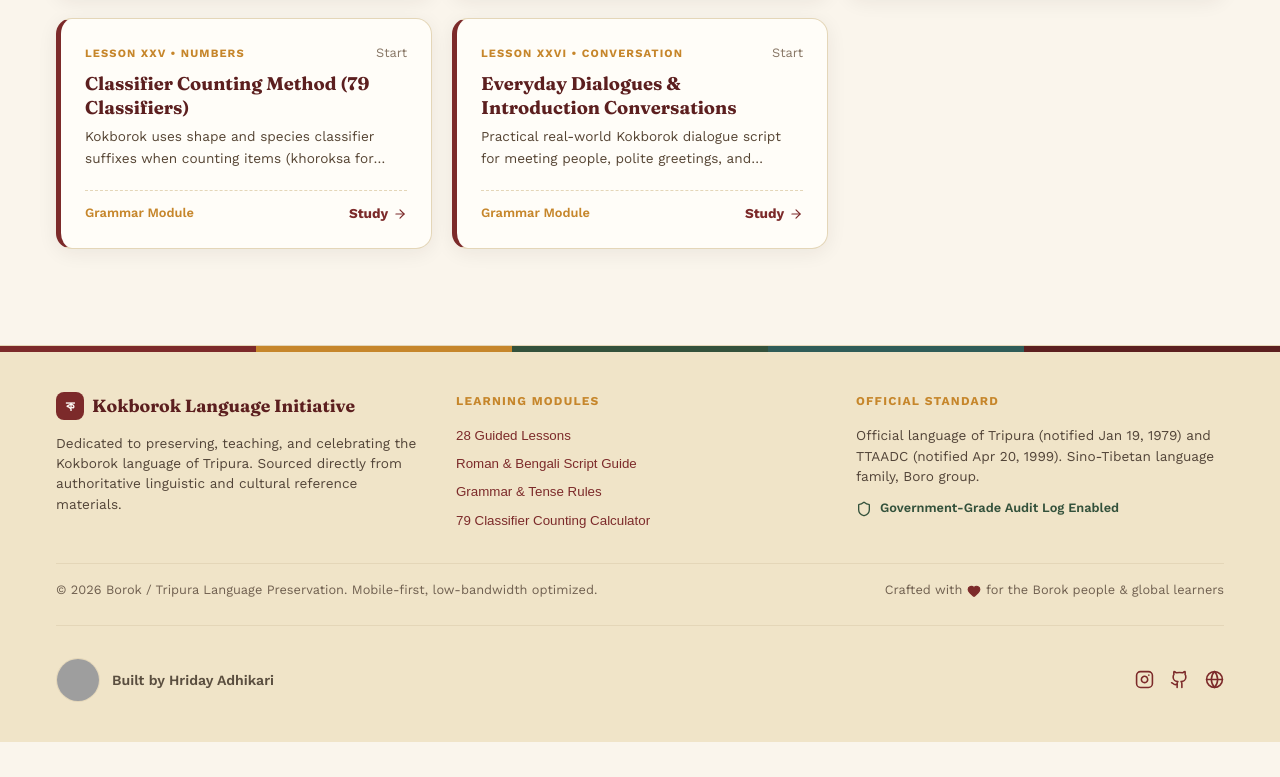
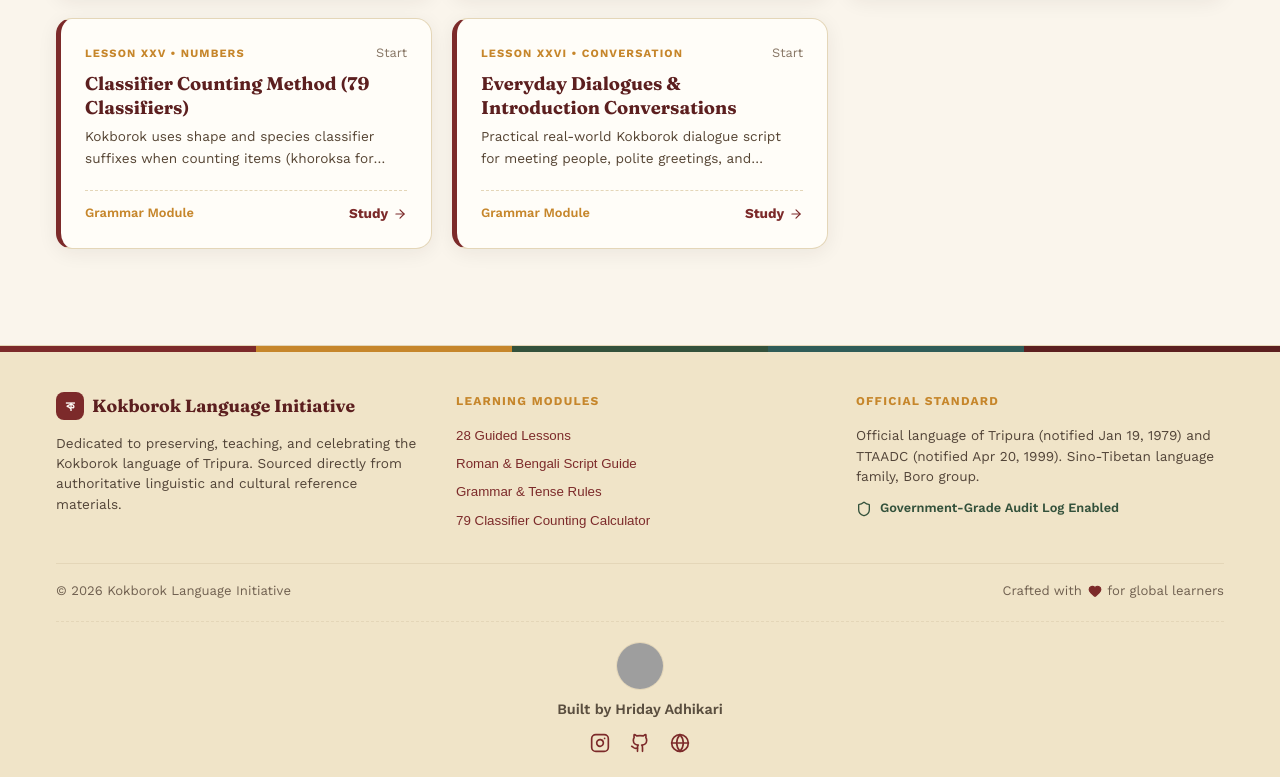
Before and after one commit to hridayadhikari/borok, a React (Vite) app: page / in a window 1280 px wide. Shown: the part 2429-3206 px from the top of the page. Before the commit the page ends 3171 px from the top, so only its background shows below. Built offline with nearby package versions, Linux system fonts and the light colour scheme; grey boxes are pictures that could not be loaded.

Commit message:
1st changes

```diff
--- a/src/components/Footer.jsx
+++ b/src/components/Footer.jsx
@@ -75,51 +75,39 @@ export default function Footer({ setTab }) {
         </div>
 
         {/* Copyright & Bottom Info Bar */}
-        <div style={{
-          marginTop: '2rem',
-          paddingTop: '1rem',
-          borderTop: '1px solid var(--border-hairline)',
-          display: 'flex',
-          justifyContent: 'space-between',
-          alignItems: 'center',
-          flexWrap: 'wrap',
-          gap: '1rem',
-          fontSize: '0.8rem',
-          color: '#706050'
-        }}>
-          <div>
-            © {new Date().getFullYear()} Borok / Tripura Language Preservation. Mobile-first, low-bandwidth optimized.
-          </div>
-          <div style={{ display: 'flex', alignItems: 'center', gap: '0.3rem' }}>
+        <div className="footer-bottom-bar">
+          <div>© {new Date().getFullYear()} Kokborok Language Initiative</div>
+          <div style={{ display: 'inline-flex', alignItems: 'center', gap: '0.35rem', whiteSpace: 'nowrap' }}>
             <span>Crafted with</span>
-            <Heart size={14} fill="var(--accent-maroon)" color="var(--accent-maroon)" />
-            <span>for the Borok people & global learners</span>
+            <Heart size={14} fill="var(--accent-maroon)" color="var(--accent-maroon)" style={{ flexShrink: 0 }} />
+            <span>for global learners</span>
           </div>
         </div>
 
-        {/* Maker's Mark / Persistent Creator Credit Section */}
-        <div style={{ marginTop: '1.5rem', paddingTop: '1rem', borderTop: '1px solid var(--border-hairline)' }}>
-          <div className="creator-credit-bar">
-            {/* Left: Profile Photo & Name */}
-            <div style={{ display: 'flex', alignItems: 'center', gap: '0.75rem' }}>
+        {/* Maker's Mark / Persistent Creator Credit Section (Stacked Centered Layout) */}
+        <div style={{ marginTop: '1.25rem', paddingTop: '1.25rem', borderTop: '1px dashed var(--border-hairline)' }}>
+          <div style={{ display: 'flex', flexDirection: 'column', alignItems: 'center', textAlign: 'center', gap: '0.5rem' }}>
+
+            {/* Top: Profile Photo */}
             <img
               src="https://res.cloudinary.com/naqb7hm2/image/upload/v1786730836/images_yscsro.jpg"
               alt="Hriday Adhikari"
               style={{
-                  width: '44px',
-                  height: '44px',
+                width: '48px',
+                height: '48px',
                 borderRadius: '50%',
                 border: '1.5px solid var(--border-hairline)',
                 objectFit: 'cover'
               }}
             />
-              <span style={{ fontFamily: 'var(--font-body)', fontSize: '0.88rem', color: '#5A4E3F', fontWeight: '600' }}>
+
+            {/* Middle: Text Name */}
+            <span style={{ fontFamily: 'var(--font-body)', fontSize: '0.9rem', color: '#5A4E3F', fontWeight: '600' }}>
               Built by Hriday Adhikari
             </span>
-            </div>
 
-            {/* Right: 3 Icon Links (1. Instagram, 2. GitHub, 3. Personal Website) */}
-            <div style={{ display: 'flex', alignItems: 'center', gap: '1rem' }}>
+            {/* Bottom: 3 Icon Links (1. Instagram, 2. GitHub, 3. Personal Website) */}
+            <div style={{ display: 'flex', alignItems: 'center', gap: '1.25rem', marginTop: '0.2rem' }}>
               {/* 1. Instagram */}
               <a
                 href="https://www.instagram.com/hridayadhikari"
@@ -129,7 +117,7 @@ export default function Footer({ setTab }) {
                 aria-label="Instagram"
                 title="Instagram"
               >
-                <svg width="19" height="19" viewBox="0 0 24 24" fill="none" stroke="currentColor" strokeWidth="2" strokeLinecap="round" strokeLinejoin="round">
+                <svg width="20" height="20" viewBox="0 0 24 24" fill="none" stroke="currentColor" strokeWidth="2" strokeLinecap="round" strokeLinejoin="round">
                   <rect x="2" y="2" width="20" height="20" rx="5" ry="5"/>
                   <path d="M16 11.37A4 4 0 1 1 12.63 8 4 4 0 0 1 16 11.37z"/>
                   <line x1="17.5" y1="6.5" x2="17.51" y2="6.5"/>
@@ -145,7 +133,7 @@ export default function Footer({ setTab }) {
                 aria-label="GitHub"
                 title="GitHub"
               >
-                <svg width="19" height="19" viewBox="0 0 24 24" fill="none" stroke="currentColor" strokeWidth="2" strokeLinecap="round" strokeLinejoin="round">
+                <svg width="20" height="20" viewBox="0 0 24 24" fill="none" stroke="currentColor" strokeWidth="2" strokeLinecap="round" strokeLinejoin="round">
                   <path d="M15 22v-4a4.8 4.8 0 0 0-1-3.5c3 0 6-2 6-5.5.08-1.25-.27-2.48-1-3.5.28-1.15.28-2.35 0-3.5 0 0-1 0-3 1.5-2.64-.5-5.36-.5-8 0C6 2 5 2 5 2c-.3 1.15-.3 2.35 0 3.5A5.403 5.403 0 0 0 4 9c0 3.5 3 5.5 6 5.5-.39.49-.68 1.05-.85 1.65-.17.6-.22 1.23-.15 1.85v4"/>
                   <path d="M9 18c-4.51 2-5-2-7-2"/>
                 </svg>
@@ -160,13 +148,14 @@ export default function Footer({ setTab }) {
                 aria-label="Personal Website"
                 title="Personal Website"
               >
-                <svg width="19" height="19" viewBox="0 0 24 24" fill="none" stroke="currentColor" strokeWidth="2" strokeLinecap="round" strokeLinejoin="round">
+                <svg width="20" height="20" viewBox="0 0 24 24" fill="none" stroke="currentColor" strokeWidth="2" strokeLinecap="round" strokeLinejoin="round">
                   <circle cx="12" cy="12" r="10"/>
                   <line x1="2" y1="12" x2="22" y2="12"/>
                   <path d="M12 2a15.3 15.3 0 0 1 4 10 15.3 15.3 0 0 1-4 10 15.3 15.3 0 0 1-4-10 15.3 15.3 0 0 1 4-10z"/>
                 </svg>
               </a>
             </div>
+
           </div>
         </div>
 
--- a/src/components/QuizEngine.jsx
+++ b/src/components/QuizEngine.jsx
@@ -1,12 +1,12 @@
-import React, { useState } from 'react';
-import { CheckCircle, XCircle, Volume2, RotateCcw, ArrowRight, Award, Sparkles } from 'lucide-react';
+import React, { useState, useEffect } from 'react';
+import { CheckCircle, XCircle, Volume2, RotateCcw, ArrowRight, Award } from 'lucide-react';
 import { dictionaryData } from '../data/dictionaryData';
 import { uiTranslations } from '../data/uiTranslations';
 
 export default function QuizEngine({ lesson, onCompleteQuiz, onSpeak, lang }) {
   const t = uiTranslations[lang] || uiTranslations.en;
 
-  const [quizMode, setQuizMode] = useState('mcq'); // 'mcq' | 'fill' | 'matching'
+  const [quizMode, setQuizMode] = useState('mcq'); // 'mcq' | 'fill'
   const [currentIndex, setCurrentIndex] = useState(0);
   const [selectedOption, setSelectedOption] = useState(null);
   const [userInput, setUserInput] = useState('');
@@ -15,7 +15,7 @@ export default function QuizEngine({ lesson, onCompleteQuiz, onSpeak, lang }) {
   const [isFinished, setIsFinished] = useState(false);
 
   // Generate quiz items pool from dictionaryData or specific lesson items
-  const questions = lesson && lesson.items ? lesson.items.map(item => ({
+  const questions = lesson && lesson.items && lesson.items.length > 0 ? lesson.items.map(item => ({
     question: `What is the Kokborok word for "${item.english || item.meaning}"?`,
     correctAnswer: item.kokborok || item.root,
     english: item.english || item.meaning,
@@ -27,22 +27,22 @@ export default function QuizEngine({ lesson, onCompleteQuiz, onSpeak, lang }) {
     bengali: item.bengali
   }));
 
-  const currentQ = questions[currentIndex];
+  const currentQ = questions[currentIndex] || questions[0];
+  const [currentOptions, setCurrentOptions] = useState([]);
 
-  // Generate 4 multiple-choice options for current question
-  const getOptions = () => {
-    if (!currentQ) return [];
+  // Dynamically compute options whenever question index or lesson changes
+  useEffect(() => {
+    if (!currentQ) return;
+    const targetAnswer = currentQ.correctAnswer;
     const distractorPool = dictionaryData
       .map(d => d.kokborok)
-      .filter(w => w !== currentQ.correctAnswer);
+      .filter(w => w && w !== targetAnswer);
 
     // Pick 3 random distractors
     const shuffled = [...distractorPool].sort(() => 0.5 - Math.random()).slice(0, 3);
-    const options = [currentQ.correctAnswer, ...shuffled];
-    return options.sort(() => 0.5 - Math.random());
-  };
-
-  const [currentOptions, setCurrentOptions] = useState(getOptions());
+    const options = [targetAnswer, ...shuffled].sort(() => 0.5 - Math.random());
+    setCurrentOptions(options);
+  }, [currentIndex, lesson]);
 
   const handleSelectOption = (option) => {
     if (isAnswered) return;
@@ -70,11 +70,10 @@ export default function QuizEngine({ lesson, onCompleteQuiz, onSpeak, lang }) {
       setIsAnswered(false);
       setSelectedOption(null);
       setUserInput('');
-      setCurrentOptions(getOptions());
     } else {
       setIsFinished(true);
       if (onCompleteQuiz) {
-        onCompleteQuiz(score + (selectedOption === currentQ?.correctAnswer ? 1 : 0), questions.length);
+        onCompleteQuiz(score, questions.length);
       }
     }
   };
@@ -86,7 +85,6 @@ export default function QuizEngine({ lesson, onCompleteQuiz, onSpeak, lang }) {
     setIsFinished(false);
     setSelectedOption(null);
     setUserInput('');
-    setCurrentOptions(getOptions());
   };
 
   if (isFinished) {
--- a/src/index.css
+++ b/src/index.css
@@ -257,21 +257,43 @@ h1, h2, h3, h4, h5, h6, .font-heading {
   padding: 0 1rem;
 }
 
-/* Persistent Footer Creator Credit Styling */
+/* Footer Bottom Bar & Creator Credit Styling */
+.footer-bottom-bar {
+  margin-top: 2rem;
+  padding-top: 1rem;
+  border-top: 1px solid var(--border-hairline);
+  display: flex;
+  justify-content: space-between;
+  align-items: center;
+  flex-wrap: wrap;
+  gap: 0.75rem;
+  font-size: 0.82rem;
+  color: #706050;
+}
+
 .creator-credit-bar {
   display: flex;
   align-items: center;
   justify-content: space-between;
   flex-wrap: wrap;
   gap: 1rem;
-  padding: 1rem 0;
+  padding: 0.5rem 0;
 }
 
 @media (max-width: 600px) {
+  .footer-bottom-bar {
+    flex-direction: column;
+    justify-content: center;
+    text-align: center;
+    gap: 0.4rem;
+  }
+
   .creator-credit-bar {
     flex-direction: column;
     justify-content: center;
+    align-items: center;
     text-align: center;
+    gap: 0.75rem;
   }
 }
 
@@ -297,3 +319,78 @@ h1, h2, h3, h4, h5, h6, .font-heading {
 .animate-fade-in {
   animation: fadeIn 0.3s ease-out forwards;
 }
+
+/* Mobile Typography & Layout Responsive Refinements */
+@media (max-width: 768px) {
+  :root {
+    --radius-card: 14px;
+  }
+
+  body {
+    font-size: 0.95rem;
+    line-height: 1.5;
+  }
+
+  h1 {
+    font-size: 1.35rem !important;
+  }
+
+  h2 {
+    font-size: 1.3rem !important;
+  }
+
+  h3 {
+    font-size: 1.15rem !important;
+  }
+
+  .card-base {
+    padding: 1.15rem;
+  }
+
+  .btn-primary {
+    padding: 0.65rem 1.15rem;
+    font-size: 0.88rem;
+  }
+
+  .btn-secondary {
+    padding: 0.55rem 1rem;
+    font-size: 0.85rem;
+  }
+
+  .chip-pill {
+    padding: 0.35rem 0.75rem;
+    font-size: 0.78rem;
+  }
+
+  .flip-card-container {
+    min-height: 220px;
+  }
+
+  .flip-card-front, .flip-card-back {
+    padding: 1.25rem 1rem;
+  }
+
+  .quiz-option {
+    padding: 0.85rem 1rem;
+    font-size: 0.95rem;
+  }
+}
+
+@media (max-width: 480px) {
+  .container {
+    padding: 0 0.75rem;
+  }
+
+  h1 {
+    font-size: 1.2rem !important;
+  }
+
+  h2 {
+    font-size: 1.15rem !important;
+  }
+
+  .eyebrow {
+    font-size: 0.7rem;
+    letter-spacing: 0.08em;
+  }
+}
```
Also changed, not shown: src/components/AuthModal.jsx (+8 -89 lines). Lines whose indentation alone changed are shown as unchanged.
